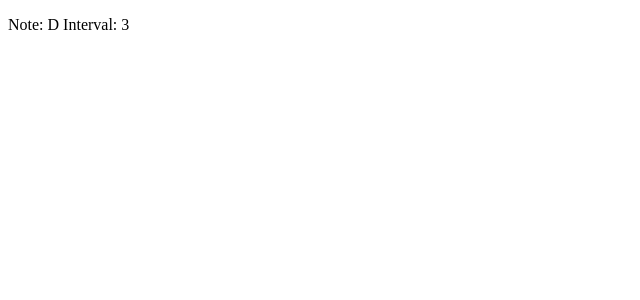
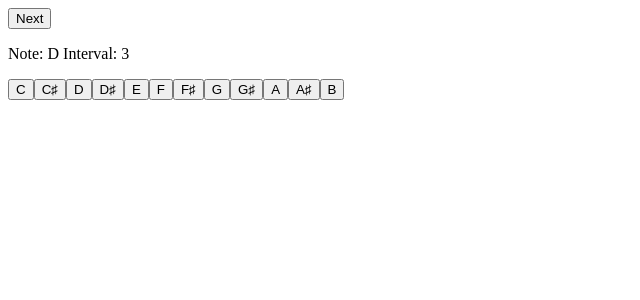
Before and after one commit to stephenjayakar/music-math, a React (Create React App) app: page / in a window 1280 px wide. Shown: the top 300 px of the page, without its empty margins (0-640 px from the left). Built offline with nearby package versions, Linux system fonts and the light colour scheme.

Commit message:
added a core loop

```diff
--- a/src/App.js
+++ b/src/App.js
@@ -1,16 +1,33 @@
 import React, { useState, useEffect } from 'react';
-import * as math from './math';
+import * as music from './math';
 
 function App() {
   const [randomNoteAndInterval, setRandomNoteAndInterval] = useState({});
+  const [message, setMessage] = useState(null);
 
   // Placeholder function to simulate fetching data
   const resetRandomNoteAndInterval = () => {
     setRandomNoteAndInterval({
-      note: math.randomNote(),
-      interval: math.randomInterval(),
+      note: music.randomNote(),
+      interval: music.randomInterval(),
     });
+    setMessage(null)
   };
+
+  const submitAnswer = (answer) => {
+    if (!randomNoteAndInterval) {
+      return;
+    }
+    const expected = music.intervalNote(
+      randomNoteAndInterval.note,
+      randomNoteAndInterval.interval,
+    );
+    if (music.notesEqual(answer, expected)) {
+      setMessage("Got it!")
+    } else {
+      setMessage("Oops, it was supposed to be " + expected)
+    }
+  }
 
   useEffect(() => {
     resetRandomNoteAndInterval();
@@ -18,9 +35,18 @@ function App() {
 
   return (
     <div>
+      <button onClick={()=>resetRandomNoteAndInterval()}>Next</button>
       {randomNoteAndInterval && (
-        <p>Note: {randomNoteAndInterval.note} Interval: {randomNoteAndInterval.interval}</p>
+        <>
+          <p>Note: {randomNoteAndInterval.note} Interval: {randomNoteAndInterval.interval}</p>
+          <div>
+            {music.notes.map((answer) =>
+              <button onClick={() => submitAnswer(answer)}>{answer}</button>
+            )}
+          </div>
+        </>
       )}
+      {message && <p>{message}</p>}
     </div>
   );
 }
--- a/src/math.js
+++ b/src/math.js
@@ -1,3 +1,5 @@
+// TODO: rename to music
+
 // Meant to encapsulate the interval math
 /*
    | |   | | |
@@ -22,7 +24,7 @@
 //   'A♯/B♭',
 //   'B',
 // ];
-const notes = [
+export const notes = [
   'C',
   'C♯',
   'D',
```
